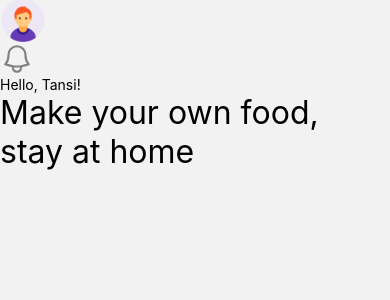
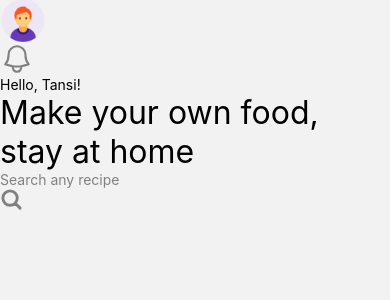
Before and after one commit to sunilkrishna49/food-recipe-app, a React Native app: screen /Home in a window 390 px wide. Shown: the top 300 px of the page. Built offline with nearby package versions, Linux system fonts and the light colour scheme.

Commit message:
HomeScreen - created search bar

```diff
--- a/src/screens/HomeScreen.js
+++ b/src/screens/HomeScreen.js
@@ -1,5 +1,5 @@
 import React from "react";
-import { View, Text, ScrollView, Image } from "react-native";
+import { View, Text, ScrollView, Image, TextInput } from "react-native";
 import { StatusBar } from "expo-status-bar";
 import {
   widthPercentageToDP as wp,
@@ -45,6 +45,23 @@
             stay at <Text className="text-amber-400">home</Text>
           </Text>
         </View>
+
+        {/* search bar */}
+        <View className=" flex-row items-center mx-4 rounded-full bg-black/5 p-[6px]">
+          <TextInput
+            placeholder="Search any recipe"
+            placeholderTextColor={"gray"}
+            style={{ fontSize: hp(1.7) }}
+            className="flex-1 pl-3 tracking-wider mb-2 text-base"
+          />
+          <View className="rounded-full p-3 bg-white">
+            <Icons.MagnifyingGlassIcon
+              size={hp(2.7)}
+              color="gray"
+              strokeWidth={3}
+            />
+          </View>
+        </View>
       </ScrollView>
     </View>
   );
```
